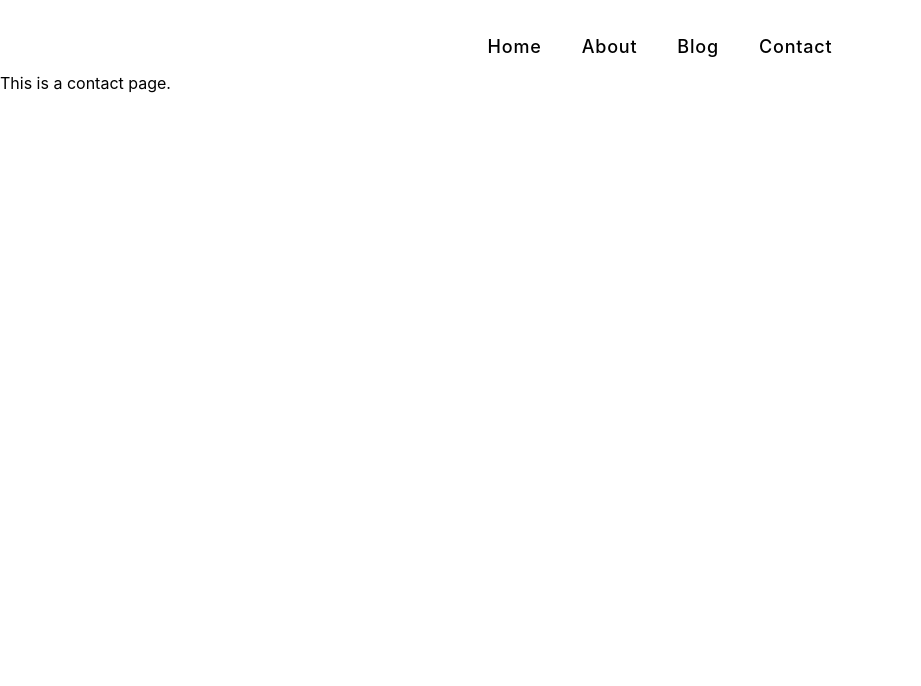
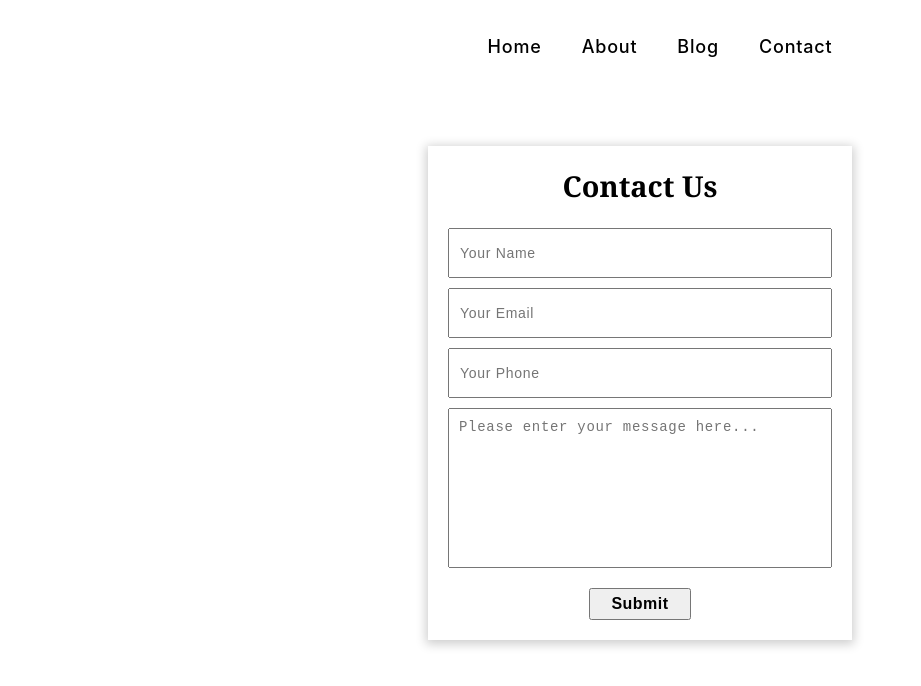
Before and after one commit to gauravgupta799/huntingCoder, a Next.js app: page /contact in a window 1280 px wide. Shown: the top 686 px of the page, without its empty margins (0-921 px from the left). Built offline with nearby package versions, Linux system fonts and the light colour scheme.

Commit message:
Contact Page

```diff
--- a/pages/contact.js
+++ b/pages/contact.js
@@ -1,11 +1,69 @@
-import React from 'react'
+import React,{useState} from "react";
+import styles from "../styles/ContactStyle.module.css";
 
 const Contact = () => {
-  return (
-    <div>
-      This is a contact page.
-    </div>
-  )
-}
+	const [ user, setUser] = useState({
+		name:"", email:"", phone:"",message:""
+	})
 
-export default Contact
+	const handleChange = (event) => {
+       const Name = event.target.name;
+	   const Value = event.target.value
+	   setUser({...user, [Name]:Value})
+	}
+
+	const handleSubmit=(e) => {
+      e.preventDefault();
+	  console.log(user)
+	}
+	return (
+		<div className={styles.container}>
+			<div className={styles.row}>
+				<form className={styles.formHorizontal} onSubmit={handleSubmit}>
+				       <h2 id={styles.title}>Contact Us</h2>
+						<input
+							id='name'
+							name='name'
+							type='text'
+							placeholder='Your Name'
+							className={styles.form_control}
+							onChange={handleChange}
+						/>
+						<input
+							id='email'
+							name='email'
+							type='text'
+							placeholder='Your Email'
+							className={styles.form_control}
+							onChange={handleChange}
+						/>
+						<input
+							id='phone'
+							name='phone'
+							type='tel'
+							placeholder='Your Phone'
+							// pattern="[0-9]{3}-[0-9]{2}-[0-9]{3}"
+							className={styles.form_control}
+							onChange={handleChange}
+						/>
+						<textarea
+							className={styles.form_control}
+							id={styles.message}
+							name='message'
+							placeholder='Please enter your message here...'
+							rows={5}
+							onChange={handleChange}
+						/>
+
+					<div className={styles.btnWrapper}>
+						<button type='submit' className={styles.btnSubmit}>
+							Submit
+						</button>
+					</div>
+				</form>
+			</div>
+		</div>
+	);
+};
+
+export default Contact;
--- /dev/null
+++ b/styles/ContactStyle.module.css
@@ -0,0 +1,63 @@
+.container{
+ /* background-color: black; */
+ /* min-width: 400px; */
+}
+.row{
+    /* border:2px solid red; */
+    min-width:50vw;
+    min-height: 80vh;
+    display:grid;
+    align-items:center;
+    justify-content:center;
+}
+#title{
+    text-align:center;
+    margin-top: 0px;
+    font-size:1.8rem;
+    font-family: Georgia;
+    /* font-family: 'Segoe UI', Tahoma, Geneva, Verdana, sans-serif; */
+}
+.formHorizontal{
+    box-shadow:0px 2px 10px 2px rgba(0,0,0,0.2);
+    padding:20px;
+    min-height: 60vh;
+    min-width: 30vw;
+    display:grid;
+    align-items:center;
+    justify-content:center;
+}
+
+.form_control{
+    height:50px;
+    min-width:30vw;
+    padding:0px 10px;
+    margin-bottom: 10px;
+    font-size:16px;
+    font-weight: 500;
+    letter-spacing:0.5px;
+}
+.form_control::placeholder{
+    font-size:14px;
+    letter-spacing:0.7px;
+}
+#message{
+    height:10rem;
+    resize: none;
+    padding-top:10px;
+}
+.btnWrapper{
+    min-width:100%;
+    text-align:center;
+    margin-top: 10px;
+}
+.btnSubmit{
+    padding:5px 20px;
+    font-size:16px;
+    font-weight:bold;
+    letter-spacing:0.5px;
+}
+.btnSubmit:hover{
+    cursor:pointer;
+    background-color:white;
+    color:black;
+}
```
Also changed, not shown: pages/about.js (+5 -2 lines), styles/About.module.css (added, +10 -0 lines).
